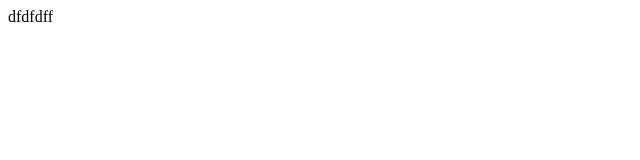
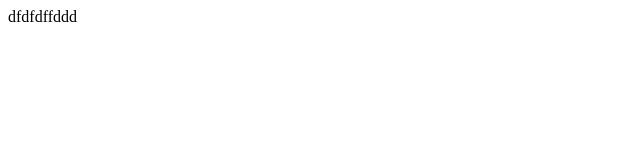
Before and after one commit to michvers/GITHUBEX, a plain HTML site: page oefeningen/index.html in a window 1280 px wide. Shown: the full height of the page, 0-640 px from the left. Drawn offline with Linux system fonts and the light colour scheme.

Commit message:
oef 2_test

```diff
--- a/oefeningen/index.html
+++ b/oefeningen/index.html
@@ -5,6 +5,6 @@
     <title>Title</title>
 </head>
 <body>
-dfdfdff
+dfdfdffddd
 </body>
 </html>
```
